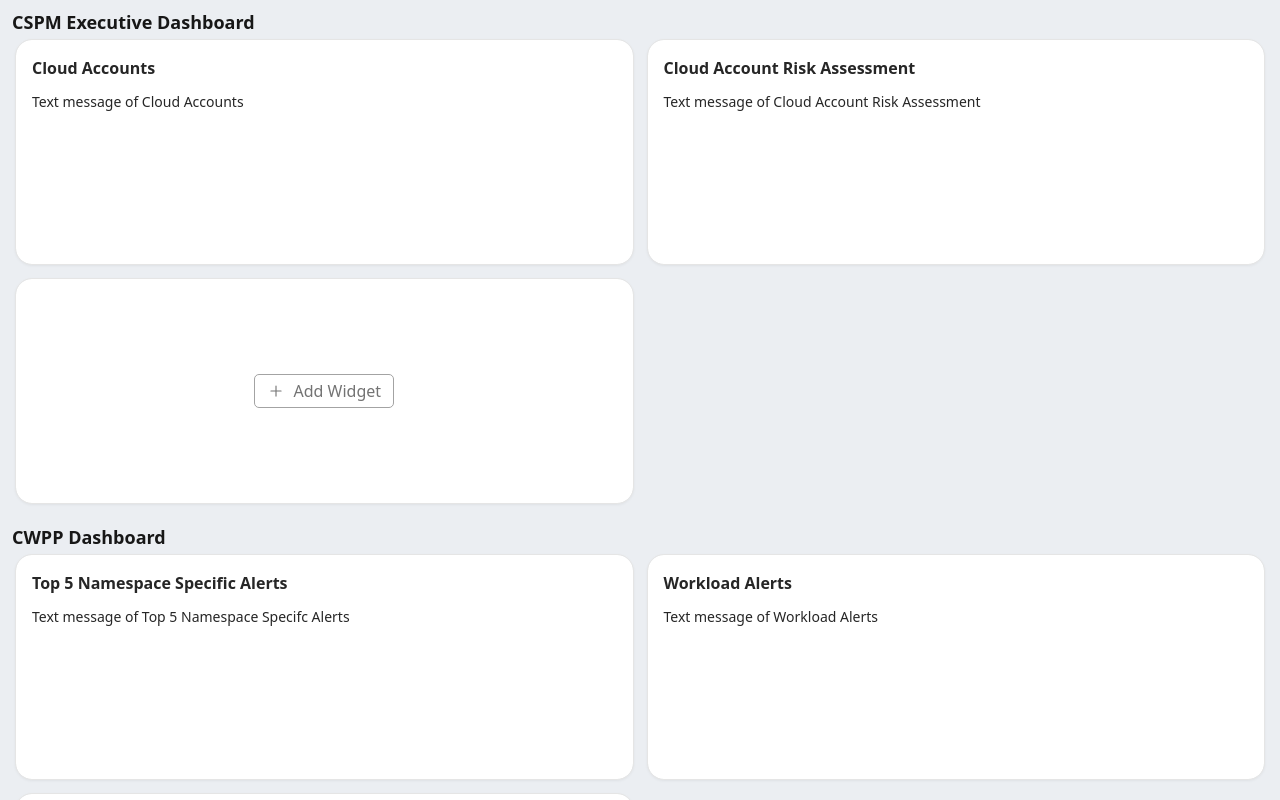
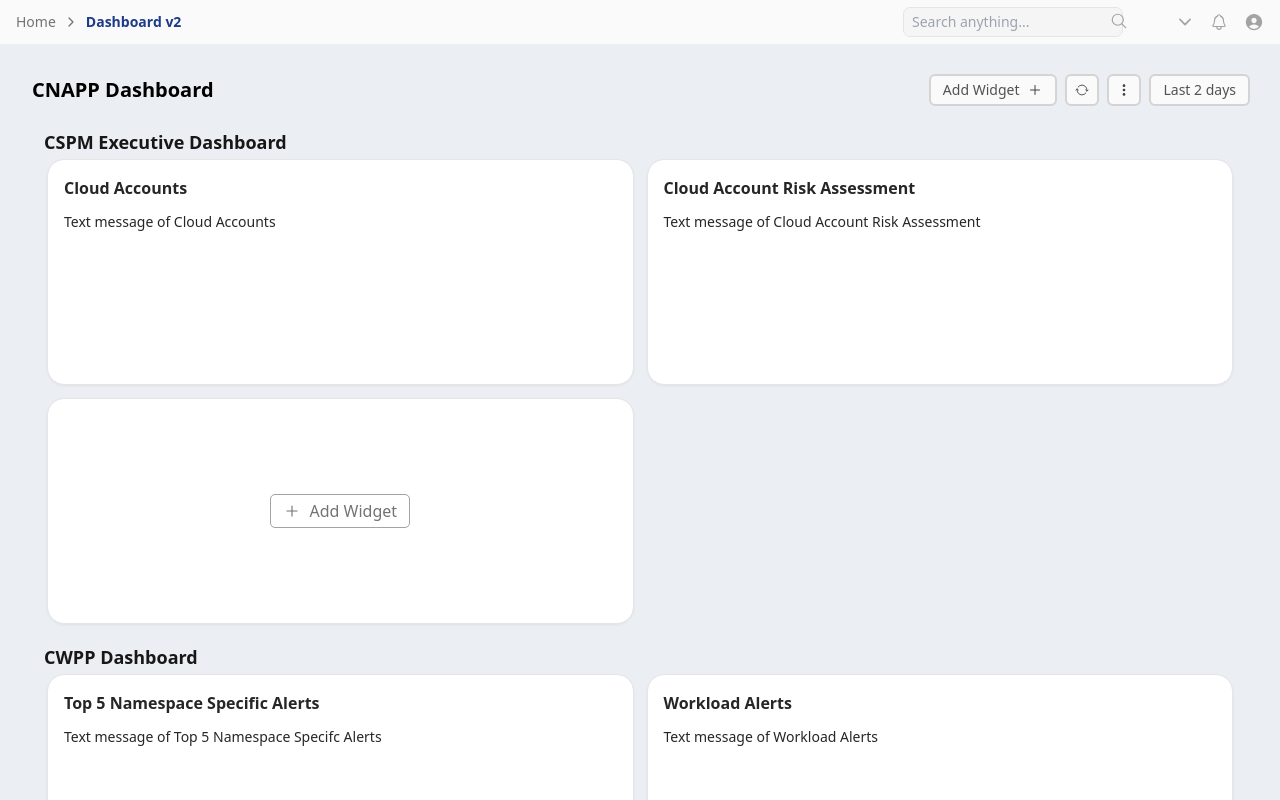
Before and after one commit to vaseemGit7/accuknox-assignment, a React (Vite) app: page / in a window 1280 px wide. Shown: the top 800 px of the page. Built offline with nearby package versions, Linux system fonts and the light colour scheme.

Commit message:
Update Dashboard UI

```diff
--- a/src/components/Dashboard.jsx
+++ b/src/components/Dashboard.jsx
@@ -1,10 +1,78 @@
+import { IonIcon } from "@ionic/react";
+import {
+  ellipsisVertical,
+  sync,
+  addOutline,
+  chevronForwardOutline,
+  searchOutline,
+  chevronDown,
+  notificationsOutline,
+  personCircle,
+} from "ionicons/icons";
 import Category from "./Category";
 
 const Dashboard = () => {
   return (
     <>
-      <Category categoryId="1"></Category>
-      <Category categoryId="2"></Category>
+      <div className="flex justify-between px-4 py-2 bg-neutral-50">
+        <div className="flex items-center gap-2">
+          <p className="text-sm text-neutral-500 font-normal">Home</p>
+          <IonIcon
+            className="text-sm text-neutral-500"
+            icon={chevronForwardOutline}
+          />
+          <p className="text-sm font-semibold text-blue-900">Dashboard v2</p>
+        </div>
+        <div className="flex gap-4 items-center">
+          <div className="relative w-64 flex justify-between">
+            <input
+              // ref={searchRef}
+              className="py-1 px-2 rounded-md text-sm text-neutral-600 bg-neutral-100 outline outline-1 outline-neutral-200 hover:outline-neutral-300 focus:outline-neutral-300"
+              type="text"
+              placeholder="Search anything..."
+              // onKeyDown={handleSeachQuery}
+            ></input>
+            <IonIcon
+              icon={searchOutline}
+              className="absolute right-8 top-1 text-lg text-neutral-400"
+            ></IonIcon>
+          </div>
+          <IonIcon icon={chevronDown} className="text-lg text-neutral-400" />
+          <IonIcon
+            icon={notificationsOutline}
+            className="text-lg text-neutral-400"
+          />
+          <IonIcon icon={personCircle} className="text-xl text-neutral-400" />
+        </div>
+      </div>
+      <div className="p-8">
+        <div className="flex justify-between mb-4">
+          <p className="text-xl font-semibold">CNAPP Dashboard</p>
+          <div className="flex gap-3">
+            <button className="flex gap-2 text-sm font-normal items-center outline outline-2 outline-neutral-300 text-neutral-600 rounded py-1 px-3 bg-neutral-50 hover:bg-neutral-100">
+              Add Widget
+              <IonIcon
+                icon={addOutline}
+                className="text-base text-neutral-700"
+              />
+            </button>
+            <div className="flex items-center px-2 py-1 bg-neutral-50 outline outline-2 outline-neutral-300 rounded">
+              <IonIcon icon={sync} className="text-sm text-neutral-700" />
+            </div>
+            <div className="flex items-center px-2 py-1 bg-neutral-50 outline outline-2 outline-neutral-300 rounded">
+              <IonIcon
+                icon={ellipsisVertical}
+                className="text-sm text-neutral-700"
+              />
+            </div>
+            <div className="px-3 py-1 text-sm font-medium bg-neutral-50 outline outline-2 outline-neutral-300 text-neutral-600 rounded">
+              <p>Last 2 days</p>
+            </div>
+          </div>
+        </div>
+        <Category categoryId="1"></Category>
+        <Category categoryId="2"></Category>
+      </div>
     </>
   );
 };
```
